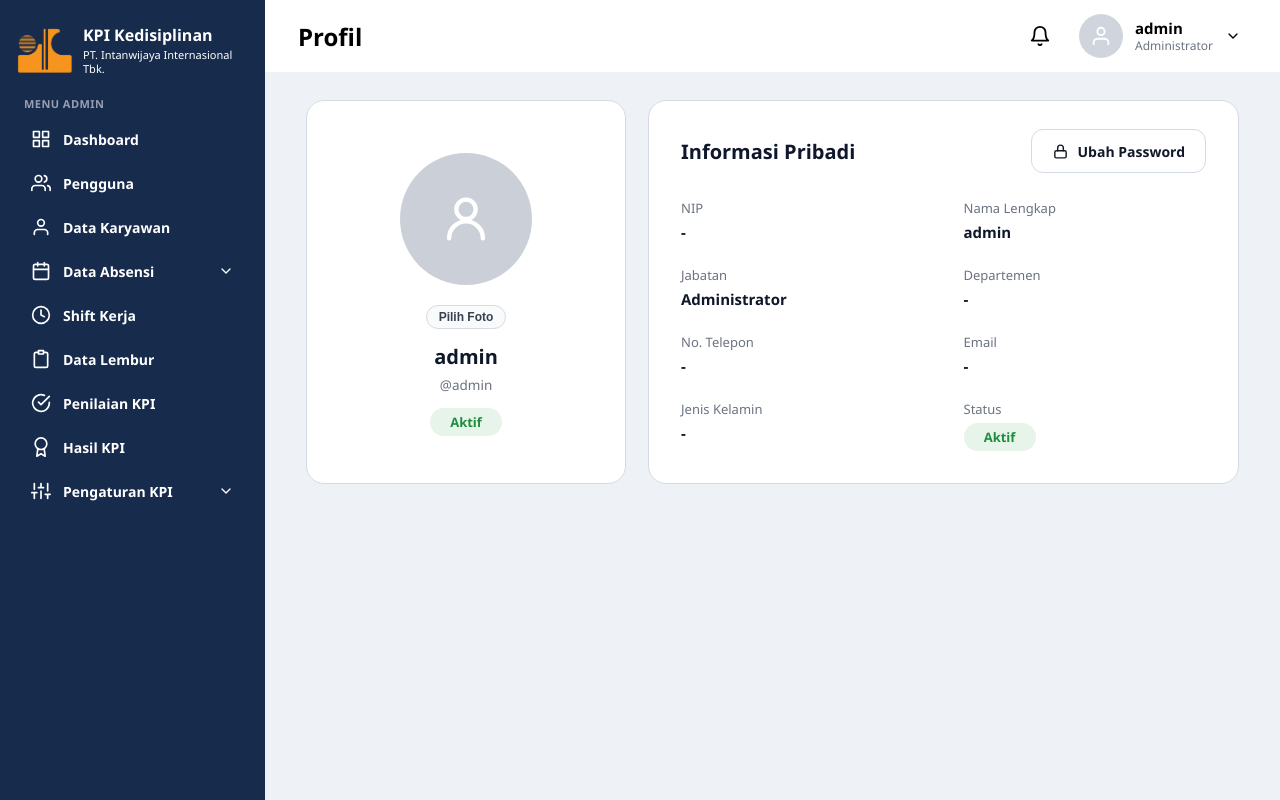
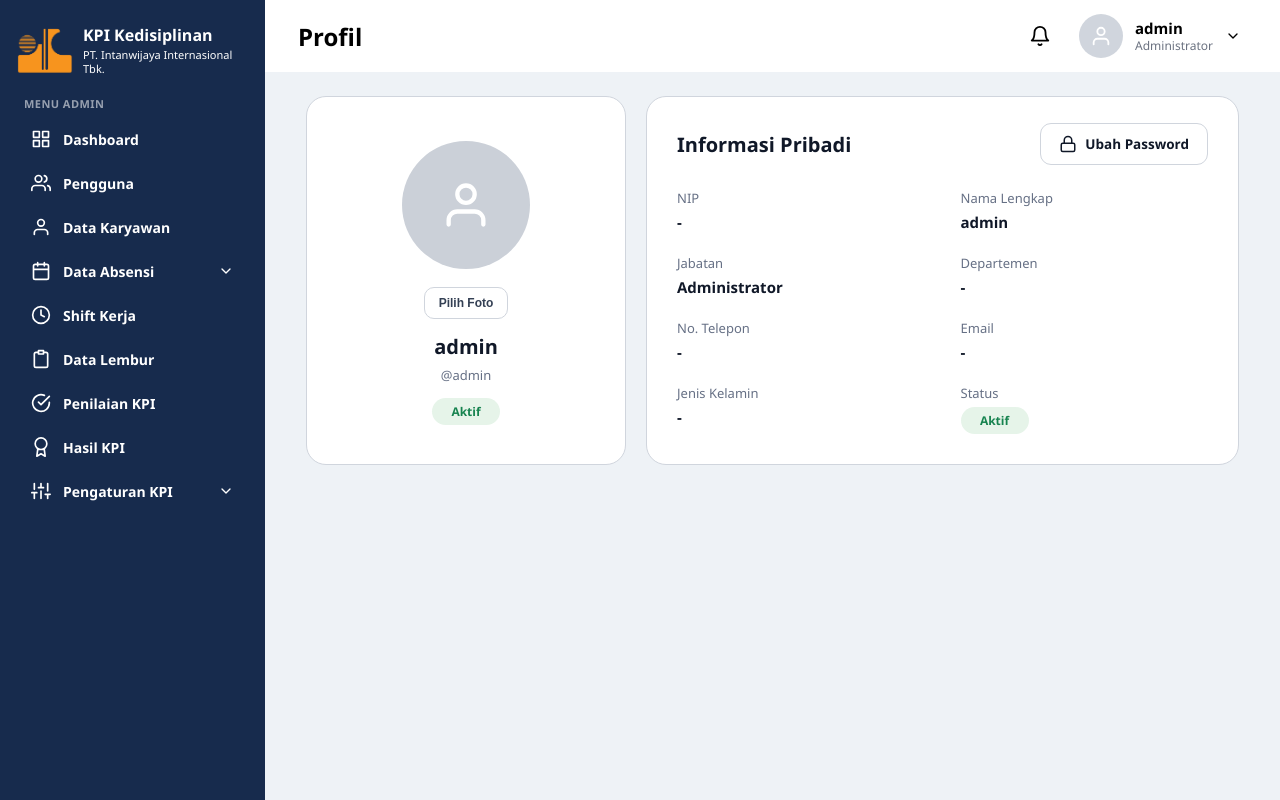
Before and after one commit to Zidnifar/kpi-disiplin, a Laravel app: page /profil in a window 1280 px wide. Run offline with Laravel 12, Linux system fonts and the light colour scheme; a user stored in the database is signed in; data comes from the database, SQL or seed files in the repository.

Commit message:
Pengaturan profil

```diff
--- a/resources/views/layouts/app.blade.php
+++ b/resources/views/layouts/app.blade.php
@@ -68,7 +68,13 @@
 
                 <div class="dropdown">
                     <button type="button" class="pengguna-tombol" data-dropdown-tombol aria-haspopup="true">
-                        <span class="avatar"><x-icon nama="user" :ukuran="22" /></span>
+                        <span class="avatar" style="overflow: hidden;">
+                            @if (!empty($pengguna->foto))
+                                <img src="{{ $pengguna->foto }}" alt="{{ $pengguna->namaTampil() }}" style="width: 100%; height: 100%; object-fit: cover; border-radius: 50%; display: block;">
+                            @else
+                                <x-icon nama="user" :ukuran="22" />
+                            @endif
+                        </span>
                         <span class="pengguna-info">
                             <strong>{{ $pengguna->namaTampil() }}</strong>
                             <span>{{ $pengguna->namaPeran() }}</span>
--- a/resources/views/profil/tampil.blade.php
+++ b/resources/views/profil/tampil.blade.php
@@ -1,5 +1,5 @@
 @extends('layouts.app')
-
+@section('title', 'Profil')
 @section('judul', 'Profil')
 
 @section('isi')
@@ -12,202 +12,14 @@
     $fotoProfil = $pengguna->foto ?? null;
 @endphp
 
-<style>
-.profil-wrapper {
-    width: 100%;
-    max-width: none;
-    padding: 4px 8px 28px;
-    box-sizing: border-box;
-    color: #111827;
-    font-family: 'Segoe UI', Inter, Arial, sans-serif;
-}
-.profil-wrapper * {
-    box-sizing: border-box;
-}
-.profil-grid {
-    display: grid;
-    grid-template-columns: minmax(270px, 320px) minmax(0, 1fr);
-    gap: 22px;
-    align-items: stretch;
-}
-.profil-card {
-    background: #ffffff;
-    border: 1px solid #d5dbe3;
-    border-radius: 18px;
-}
-.profil-card-left {
-    padding: 36px 24px 32px;
-    display: flex;
-    flex-direction: column;
-    align-items: center;
-    justify-content: center;
-    text-align: center;
-}
-.profil-avatar-btn {
-    position: relative;
-    width: 132px;
-    height: 132px;
-    border-radius: 50%;
-    background: #cbd0d8;
-    border: none;
-    padding: 0;
-    margin: 0 auto 20px;
-    display: flex;
-    align-items: center;
-    justify-content: center;
-    overflow: hidden;
-    cursor: pointer;
-    transition: transform 0.15s ease, box-shadow 0.15s ease;
-}
-.profil-avatar-btn:hover {
-    transform: translateY(-1px);
-    box-shadow: 0 6px 16px rgba(15, 23, 42, 0.12);
-}
-.profil-avatar-btn img {
-    width: 100%;
-    height: 100%;
-    object-fit: cover;
-    display: block;
-}
-.profil-avatar-overlay {
-    position: absolute;
-    inset: 0;
-    background: rgba(15, 23, 42, 0.45);
-    color: #ffffff;
-    font-size: 12px;
-    font-weight: 600;
-    display: flex;
-    align-items: center;
-    justify-content: center;
-    opacity: 0;
-    transition: opacity 0.15s ease;
-}
-.profil-avatar-btn:hover .profil-avatar-overlay {
-    opacity: 1;
-}
-.profil-change-photo {
-    display: inline-flex;
-    align-items: center;
-    gap: 5px;
-    margin-bottom: 14px;
-    padding: 4px 12px;
-    border: 1px solid #d5dbe3;
-    border-radius: 999px;
-    background: #f8fafc;
-    color: #374151;
-    font-size: 12px;
-    font-weight: 600;
-    cursor: pointer;
-    transition: background 0.15s ease, border-color 0.15s ease;
-}
-.profil-change-photo:hover {
-    background: #eef2f6;
-    border-color: #9ca3af;
-}
-.profil-name {
-    margin: 0 0 6px;
-    font-size: 20px;
-    font-weight: 700;
-    color: #0f172a;
-}
-.profil-nip {
-    margin: 0 0 14px;
-    font-size: 13.5px;
-    color: #6b7280;
-    font-weight: 500;
-}
-.profil-badge {
-    display: inline-flex;
-    align-items: center;
-    justify-content: center;
-    min-width: 72px;
-    height: 28px;
-    padding: 0 16px;
-    border-radius: 999px;
-    font-size: 13px;
-    font-weight: 600;
-}
-.profil-badge-aktif {
-    background: #e6f4ea;
-    color: #1e8e3e;
-}
-.profil-badge-nonaktif {
-    background: #fde8e8;
-    color: #c81e1e;
-}
-.profil-card-right {
-    padding: 28px 32px 32px;
-}
-.profil-right-header {
-    display: flex;
-    align-items: center;
-    justify-content: space-between;
-    gap: 16px;
-    margin-bottom: 26px;
-}
-.profil-right-title {
-    margin: 0;
-    font-size: 20px;
-    font-weight: 700;
-    color: #0f172a;
-}
-.btn-ubah-password {
-    display: inline-flex;
-    align-items: center;
-    gap: 9px;
-    height: 44px;
-    padding: 0 20px;
-    border: 1px solid #d5dbe3;
-    border-radius: 12px;
-    background: #ffffff;
-    color: #111827;
-    font-size: 14px;
-    font-weight: 700;
-    text-decoration: none;
-    white-space: nowrap;
-    transition: background 0.15s ease, border-color 0.15s ease;
-}
-.btn-ubah-password:hover {
-    background: #f9fafb;
-    border-color: #9ca3af;
-}
-.profil-info-grid {
-    display: grid;
-    grid-template-columns: repeat(2, minmax(0, 1fr));
-    column-gap: 40px;
-    row-gap: 24px;
-}
-.profil-field-label {
-    font-size: 13px;
-    color: #6b7280;
-    margin-bottom: 5px;
-    font-weight: 500;
-}
-.profil-field-value {
-    font-size: 15px;
-    font-weight: 700;
-    color: #0f172a;
-    word-break: break-word;
-}
-@media (max-width: 860px) {
-    .profil-grid {
-        grid-template-columns: 1fr;
-    }
-    .profil-info-grid {
-        grid-template-columns: 1fr;
-        row-gap: 18px;
-    }
-}
-</style>
-
-<div class="profil-wrapper">
+<div class="profil-page">
     @error('foto')
-        <div class="alert alert-galat" style="margin-bottom: 16px;">{{ $message }}</div>
+        <div class="alert alert-galat">{{ $message }}</div>
     @enderror
 
-    <div class="profil-grid">
-        <!-- Kartu Kiri: Foto Profil, Nama, NIP, Status -->
-        <div class="profil-card profil-card-left">
+    <div class="profil-layout">
+        <!-- Kartu Kiri: Avatar, Nama, NIP, Status -->
+        <div class="profil-card profil-sidebar-card">
             <form id="formFotoProfil" method="POST" action="{{ route('profil.foto') }}" enctype="multipart/form-data">
                 @csrf
                 <input
@@ -221,7 +33,7 @@
 
             <button
                 type="button"
-                class="profil-avatar-btn"
+                class="profil-avatar-circle"
                 onclick="document.getElementById('inputFotoProfil').click()"
                 title="Klik untuk memilih atau mengganti foto profil"
             >
@@ -229,77 +41,73 @@
                     <img id="previewFotoProfil" src="{{ $fotoProfil }}" alt="Foto Profil {{ $namaTampil }}">
                 @else
                     <img id="previewFotoProfil" src="" alt="" style="display: none;">
-                    <svg id="ikonDefaultProfil" width="58" height="58" viewBox="0 0 24 24" fill="none" stroke="#ffffff" stroke-width="1.8" stroke-linecap="round" stroke-linejoin="round">
-                        <circle cx="12" cy="8" r="4"></circle>
-                        <path d="M5 20a7 7 0 0 1 14 0"></path>
-                    </svg>
+                    <span id="ikonDefaultProfil" class="profil-avatar-ikon">
+                        <x-icon nama="user" :ukuran="52" />
+                    </span>
                 @endif
-                <span class="profil-avatar-overlay">Pilih Foto</span>
+                <span class="profil-avatar-hover">Pilih Foto</span>
             </button>
 
             <button
                 type="button"
-                class="profil-change-photo"
+                class="profil-btn-foto"
                 onclick="document.getElementById('inputFotoProfil').click()"
             >
                 {{ $fotoProfil ? 'Ganti Foto' : 'Pilih Foto' }}
             </button>
 
-            <h2 class="profil-name">{{ $namaTampil }}</h2>
+            <h2 class="profil-nama">{{ $namaTampil }}</h2>
             <p class="profil-nip">{{ $k?->nip ? 'NIP ' . $k->nip : '@' . $pengguna->username }}</p>
-            <span class="profil-badge {{ $isAktif ? 'profil-badge-aktif' : 'profil-badge-nonaktif' }}">
+            <span class="profil-status-pill {{ $isAktif ? 'aktif' : 'nonaktif' }}">
                 {{ $statusTeks }}
             </span>
         </div>
 
         <!-- Kartu Kanan: Informasi Pribadi -->
-        <div class="profil-card profil-card-right">
-            <div class="profil-right-header">
-                <h2 class="profil-right-title">Informasi Pribadi</h2>
-                <a href="{{ route('profil.password') }}" class="btn-ubah-password">
-                    <svg width="17" height="17" viewBox="0 0 24 24" fill="none" stroke="currentColor" stroke-width="2" stroke-linecap="round" stroke-linejoin="round">
-                        <rect x="4" y="11" width="16" height="10" rx="2"></rect>
-                        <path d="M8 11V7a4 4 0 0 1 8 0v4"></path>
-                    </svg>
-                    Ubah Password
+        <div class="profil-card profil-detail-card">
+            <div class="profil-detail-header">
+                <h2>Informasi Pribadi</h2>
+                <a href="{{ route('profil.password') }}" class="btn-ubah-sandi">
+                    <x-icon nama="lock" :ukuran="18" />
+                    <span>Ubah Password</span>
                 </a>
             </div>
 
             <div class="profil-info-grid">
-                <div>
-                    <div class="profil-field-label">NIP</div>
-                    <div class="profil-field-value">{{ $nipTampil }}</div>
+                <div class="profil-info-item">
+                    <span class="label">NIP</span>
+                    <strong class="value">{{ $nipTampil }}</strong>
                 </div>
-                <div>
-                    <div class="profil-field-label">Nama Lengkap</div>
-                    <div class="profil-field-value">{{ $namaTampil }}</div>
+                <div class="profil-info-item">
+                    <span class="label">Nama Lengkap</span>
+                    <strong class="value">{{ $namaTampil }}</strong>
                 </div>
-                <div>
-                    <div class="profil-field-label">Jabatan</div>
-                    <div class="profil-field-value">{{ $k?->jabatan ?? $pengguna->namaPeran() }}</div>
+                <div class="profil-info-item">
+                    <span class="label">Jabatan</span>
+                    <strong class="value">{{ $k?->jabatan ?? $pengguna->namaPeran() }}</strong>
                 </div>
-                <div>
-                    <div class="profil-field-label">Departemen</div>
-                    <div class="profil-field-value">{{ $k?->departemen->nama_dept ?? '-' }}</div>
+                <div class="profil-info-item">
+                    <span class="label">Departemen</span>
+                    <strong class="value">{{ $k?->departemen->nama_dept ?? '-' }}</strong>
                 </div>
-                <div>
-                    <div class="profil-field-label">No. Telepon</div>
-                    <div class="profil-field-value">{{ $k?->no_hp ?? '-' }}</div>
+                <div class="profil-info-item">
+                    <span class="label">No. Telepon</span>
+                    <strong class="value">{{ $k?->no_hp ?? '-' }}</strong>
                 </div>
-                <div>
-                    <div class="profil-field-label">Email</div>
-                    <div class="profil-field-value">{{ $k?->email ?? '-' }}</div>
+                <div class="profil-info-item">
+                    <span class="label">Email</span>
+                    <strong class="value">{{ $k?->email ?? '-' }}</strong>
                 </div>
-                <div>
-                    <div class="profil-field-label">Jenis Kelamin</div>
-                    <div class="profil-field-value">
+                <div class="profil-info-item">
+                    <span class="label">Jenis Kelamin</span>
+                    <strong class="value">
                         {{ $k?->jenis_kelamin === 'L' ? 'Laki-laki' : ($k?->jenis_kelamin === 'P' ? 'Perempuan' : '-') }}
-                    </div>
+                    </strong>
                 </div>
-                <div>
-                    <div class="profil-field-label">Status</div>
+                <div class="profil-info-item">
+                    <span class="label">Status</span>
                     <div>
-                        <span class="profil-badge {{ $isAktif ? 'profil-badge-aktif' : 'profil-badge-nonaktif' }}">
+                        <span class="profil-status-pill {{ $isAktif ? 'aktif' : 'nonaktif' }}">
                             {{ $statusTeks }}
                         </span>
                     </div>
@@ -309,6 +117,218 @@
     </div>
 </div>
 
+<style>
+.profil-page {
+    width: 100%;
+    padding: 0 8px 24px;
+    color: #101828;
+    box-sizing: border-box;
+}
+
+.profil-layout {
+    display: grid;
+    grid-template-columns: minmax(270px, 320px) minmax(0, 1fr);
+    gap: 20px;
+    align-items: stretch;
+}
+
+.profil-card {
+    background: #fff;
+    border: 1px solid #d0d5dd;
+    border-radius: 20px;
+}
+
+.profil-sidebar-card {
+    padding: 36px 24px 32px;
+    display: flex;
+    flex-direction: column;
+    align-items: center;
+    justify-content: center;
+    text-align: center;
+}
+
+.profil-avatar-circle {
+    position: relative;
+    width: 128px;
+    height: 128px;
+    border-radius: 50%;
+    background: #cbd0d8;
+    border: 0;
+    padding: 0;
+    margin: 0 auto 18px;
+    display: flex;
+    align-items: center;
+    justify-content: center;
+    overflow: hidden;
+    cursor: pointer;
+    transition: transform 0.15s ease, box-shadow 0.15s ease;
+}
+
+.profil-avatar-circle:hover {
+    transform: translateY(-1px);
+    box-shadow: 0 6px 16px rgba(16, 24, 40, 0.12);
+}
+
+.profil-avatar-circle img {
+    width: 100%;
+    height: 100%;
+    object-fit: cover;
+    display: block;
+}
+
+.profil-avatar-ikon {
+    color: #fff;
+    display: inline-flex;
+    align-items: center;
+    justify-content: center;
+}
+
+.profil-avatar-hover {
+    position: absolute;
+    inset: 0;
+    background: rgba(16, 24, 40, 0.45);
+    color: #fff;
+    font-size: 12px;
+    font-weight: 600;
+    display: flex;
+    align-items: center;
+    justify-content: center;
+    opacity: 0;
+    transition: opacity 0.15s ease;
+}
+
+.profil-avatar-circle:hover .profil-avatar-hover {
+    opacity: 1;
+}
+
+.profil-btn-foto {
+    height: 32px;
+    padding: 0 14px;
+    margin-bottom: 14px;
+    border: 1px solid #d0d5dd;
+    border-radius: 10px;
+    background: #fff;
+    color: #344054;
+    font-size: 12px;
+    font-weight: 600;
+    cursor: pointer;
+    transition: background 0.15s ease, border-color 0.15s ease;
+}
+
+.profil-btn-foto:hover {
+    background: #f8fafc;
+    border-color: #98a2b3;
+}
+
+.profil-nama {
+    margin: 0 0 6px;
+    font-size: 20px;
+    font-weight: 700;
+    color: #101828;
+}
+
+.profil-nip {
+    margin: 0 0 14px;
+    font-size: 13px;
+    color: #667085;
+}
+
+.profil-status-pill {
+    display: inline-flex;
+    align-items: center;
+    justify-content: center;
+    min-width: 68px;
+    padding: 5px 14px;
+    border-radius: 20px;
+    font-size: 12px;
+    font-weight: 600;
+}
+
+.profil-status-pill.aktif {
+    background: #e6f4e9;
+    color: #16834f;
+}
+
+.profil-status-pill.nonaktif {
+    background: #fdebed;
+    color: #d92d20;
+}
+
+.profil-detail-card {
+    padding: 26px 30px 30px;
+}
+
+.profil-detail-header {
+    display: flex;
+    align-items: center;
+    justify-content: space-between;
+    gap: 16px;
+    margin-bottom: 24px;
+}
+
+.profil-detail-header h2 {
+    margin: 0;
+    font-size: 20px;
+    font-weight: 700;
+    color: #101828;
+}
+
+.btn-ubah-sandi {
+    height: 42px;
+    padding: 0 18px;
+    border: 1px solid #d0d5dd;
+    border-radius: 11px;
+    background: #fff;
+    color: #101828;
+    font-size: 13.5px;
+    font-weight: 600;
+    text-decoration: none;
+    display: inline-flex;
+    align-items: center;
+    gap: 8px;
+    white-space: nowrap;
+    transition: background 0.15s ease, border-color 0.15s ease;
+}
+
+.btn-ubah-sandi:hover {
+    background: #f8fafc;
+    border-color: #98a2b3;
+}
+
+.profil-info-grid {
+    display: grid;
+    grid-template-columns: repeat(2, minmax(0, 1fr));
+    column-gap: 36px;
+    row-gap: 22px;
+}
+
+.profil-info-item .label {
+    display: block;
+    font-size: 13px;
+    color: #667085;
+    margin-bottom: 5px;
+}
+
+.profil-info-item .value {
+    display: block;
+    font-size: 15px;
+    font-weight: 700;
+    color: #101828;
+    word-break: break-word;
+}
+
+@media (max-width: 860px) {
+    .profil-layout {
+        grid-template-columns: 1fr;
+    }
+    .profil-info-grid {
+        grid-template-columns: 1fr;
+        row-gap: 16px;
+    }
+}
+</style>
+
+@push('skrip')
 <script>
 document.getElementById('inputFotoProfil')?.addEventListener('change', function (e) {
     const file = e.target.files && e.target.files[0];
@@ -327,4 +347,5 @@ document.getElementById('inputFotoProfil')?.addEventListener('change', function
     document.getElementById('formFotoProfil').submit();
 });
 </script>
+@endpush
 @endsection
```
